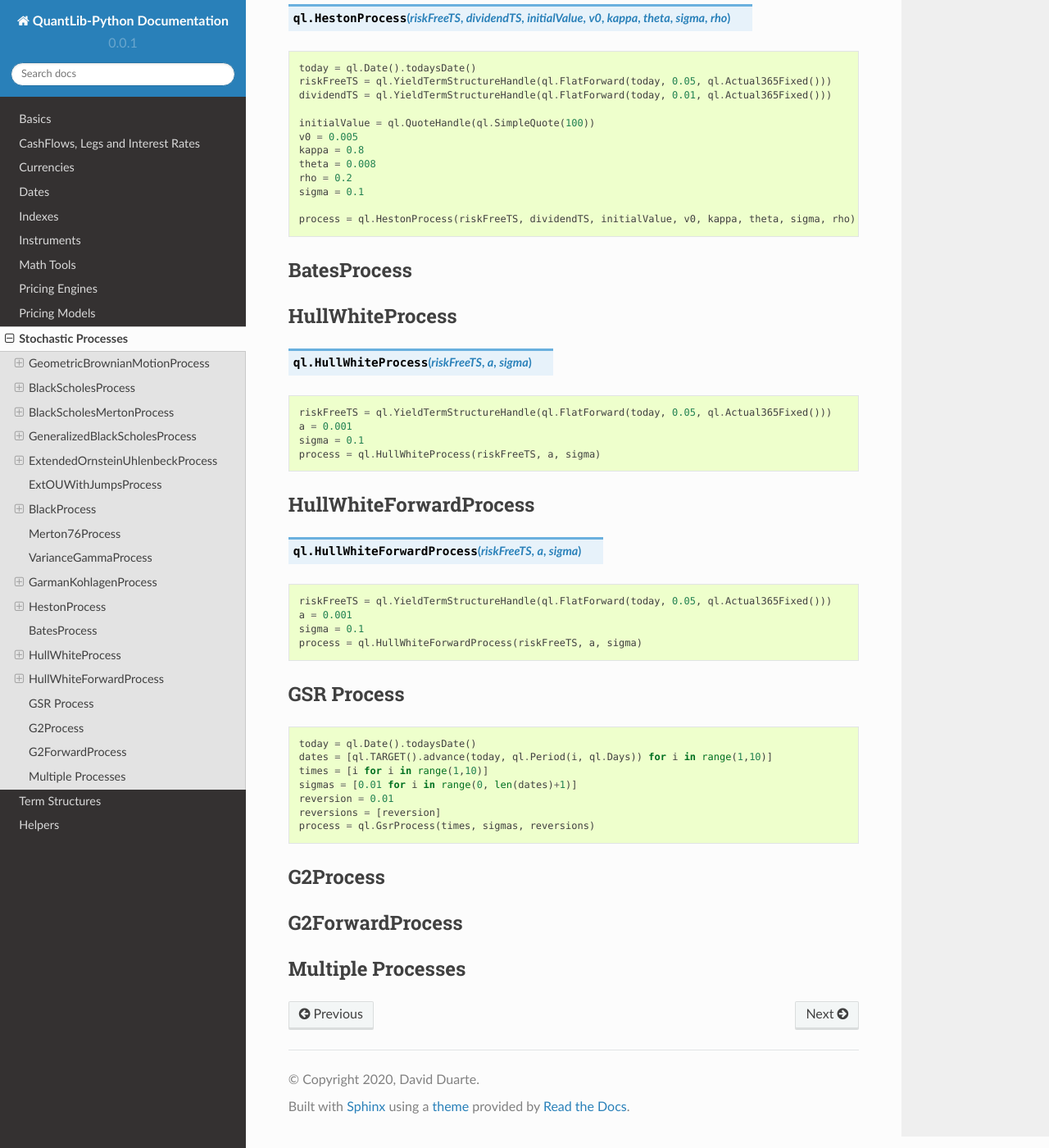
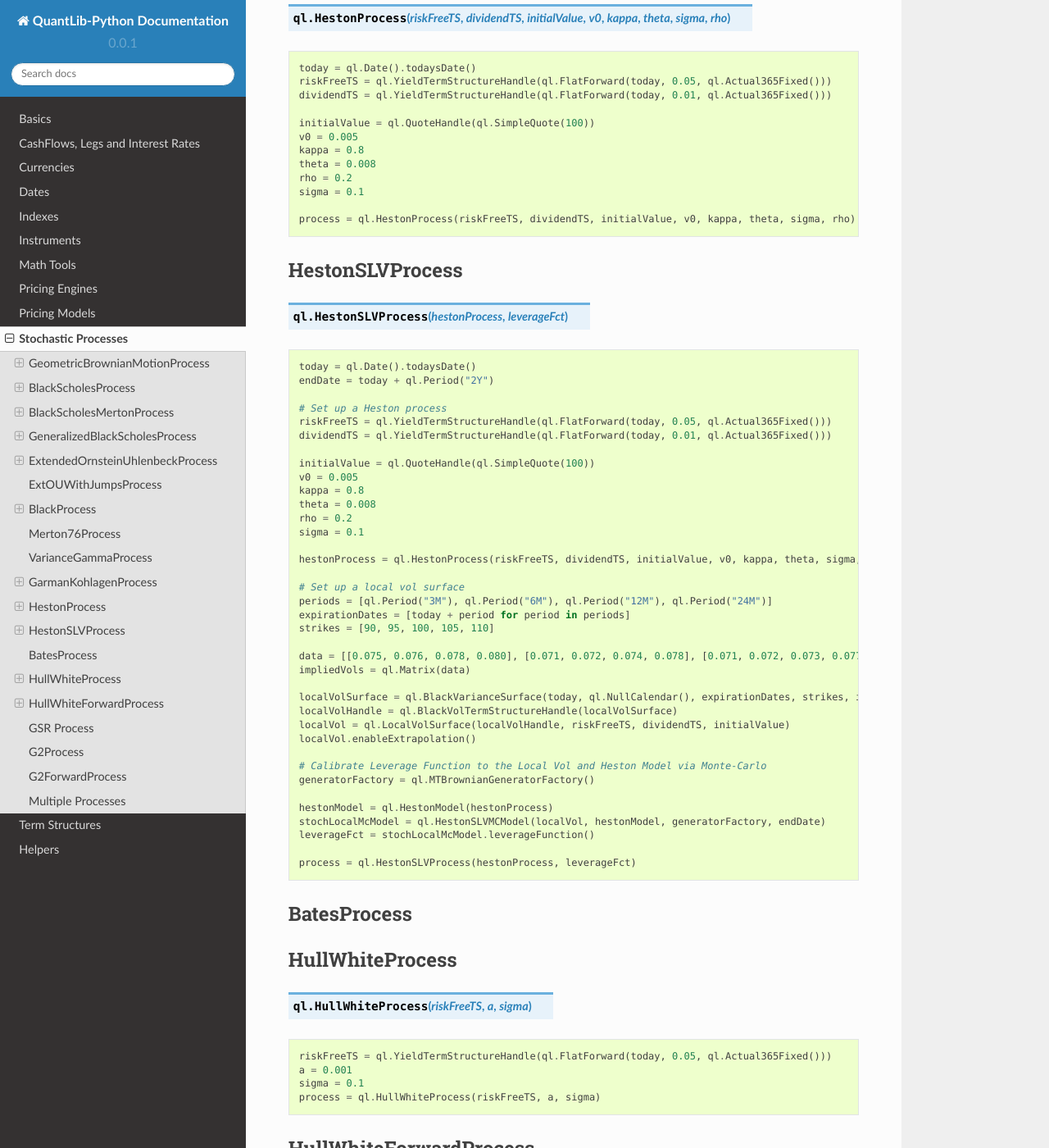
Before and after one commit to nhaga/QuantLib-Python-Docs, a Sphinx documentation site: the page built from docs/stochastic_processes.rst, in a window 1280 px wide and 1400 px high, scrolled down 2846 px. Shown: the whole window at 82% size. Built offline with Sphinx 7.4.7 and the Read the Docs theme 2.0.0, drawn with Linux system fonts in a browser that asks for light colours; formulas are drawn with MathJax 3.

Commit message:
Update stochastic_processes.rst
Adding HestonSLVProcess example

```diff
--- a/docs/stochastic_processes.rst
+++ b/docs/stochastic_processes.rst
@@ -177,6 +177,52 @@ HestonProcess
   process = ql.HestonProcess(riskFreeTS, dividendTS, initialValue, v0, kappa, theta, sigma, rho)
 
 
+HestonSLVProcess
+################
+
+.. function:: ql.HestonSLVProcess(hestonProcess, leverageFct)
+
+.. code-block:: python
+
+    today = ql.Date().todaysDate()
+    endDate = today + ql.Period("2Y")
+
+    # Set up a Heston process
+    riskFreeTS = ql.YieldTermStructureHandle(ql.FlatForward(today, 0.05, ql.Actual365Fixed()))
+    dividendTS = ql.YieldTermStructureHandle(ql.FlatForward(today, 0.01, ql.Actual365Fixed()))
+
+    initialValue = ql.QuoteHandle(ql.SimpleQuote(100))
+    v0 = 0.005
+    kappa = 0.8
+    theta = 0.008
+    rho = 0.2
+    sigma = 0.1
+
+    hestonProcess = ql.HestonProcess(riskFreeTS, dividendTS, initialValue, v0, kappa, theta, sigma, rho)
+
+    # Set up a local vol surface
+    periods = [ql.Period("3M"), ql.Period("6M"), ql.Period("12M"), ql.Period("24M")]
+    expirationDates = [today + period for period in periods]
+    strikes = [90, 95, 100, 105, 110]
+
+    data = [[0.075, 0.076, 0.078, 0.080], [0.071, 0.072, 0.074, 0.078], [0.071, 0.072, 0.073, 0.077], [0.075, 0.075, 0.075, 0.077], [0.081, 0.080, 0.078, 0.078]]
+    impliedVols = ql.Matrix(data)
+
+    localVolSurface = ql.BlackVarianceSurface(today, ql.NullCalendar(), expirationDates, strikes, impliedVols, ql.Actual365Fixed())
+    localVolHandle = ql.BlackVolTermStructureHandle(localVolSurface)
+    localVol = ql.LocalVolSurface(localVolHandle, riskFreeTS, dividendTS, initialValue)
+    localVol.enableExtrapolation()
+
+    # Calibrate Leverage Function to the Local Vol and Heston Model via Monte-Carlo
+    generatorFactory = ql.MTBrownianGeneratorFactory()
+
+    hestonModel = ql.HestonModel(hestonProcess)
+    stochLocalMcModel = ql.HestonSLVMCModel(localVol, hestonModel, generatorFactory, endDate)
+    leverageFct = stochLocalMcModel.leverageFunction()
+
+    process = ql.HestonSLVProcess(hestonProcess, leverageFct)
+
+
 BatesProcess
 ############
 
```
